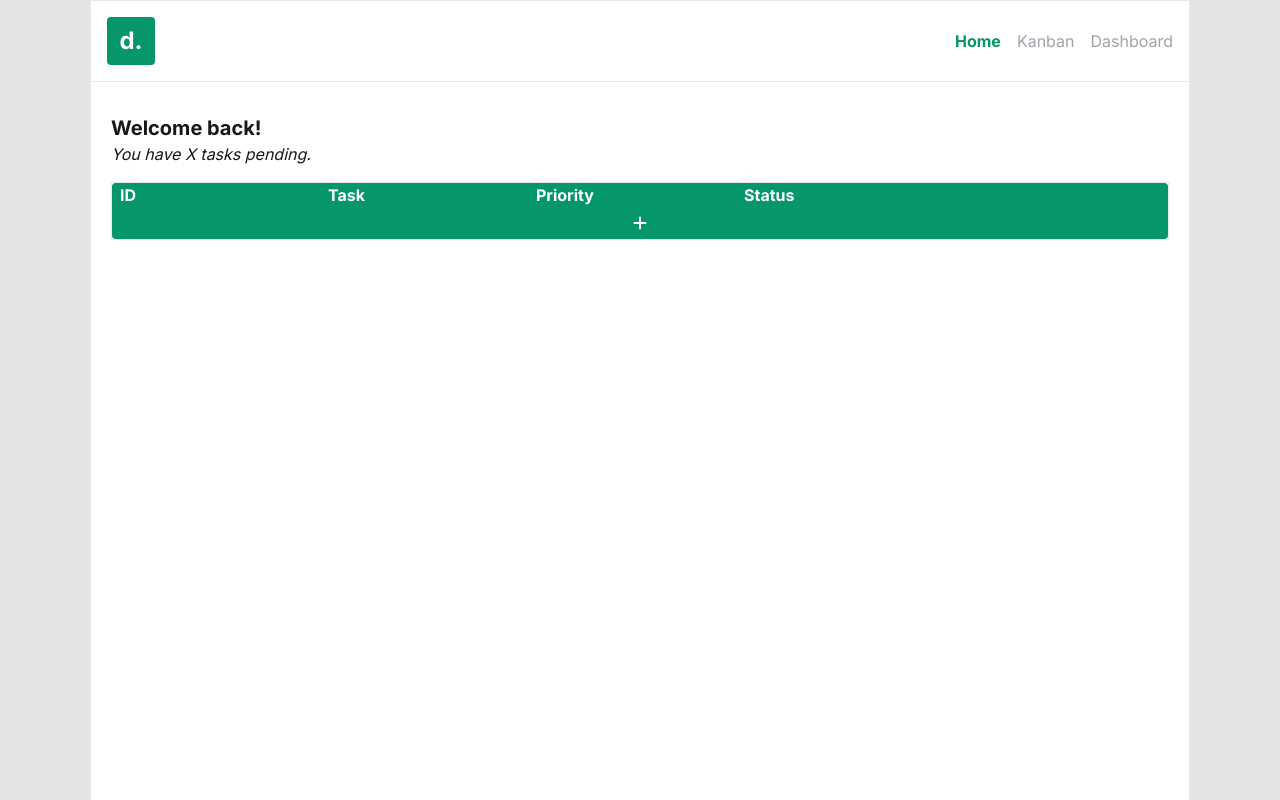
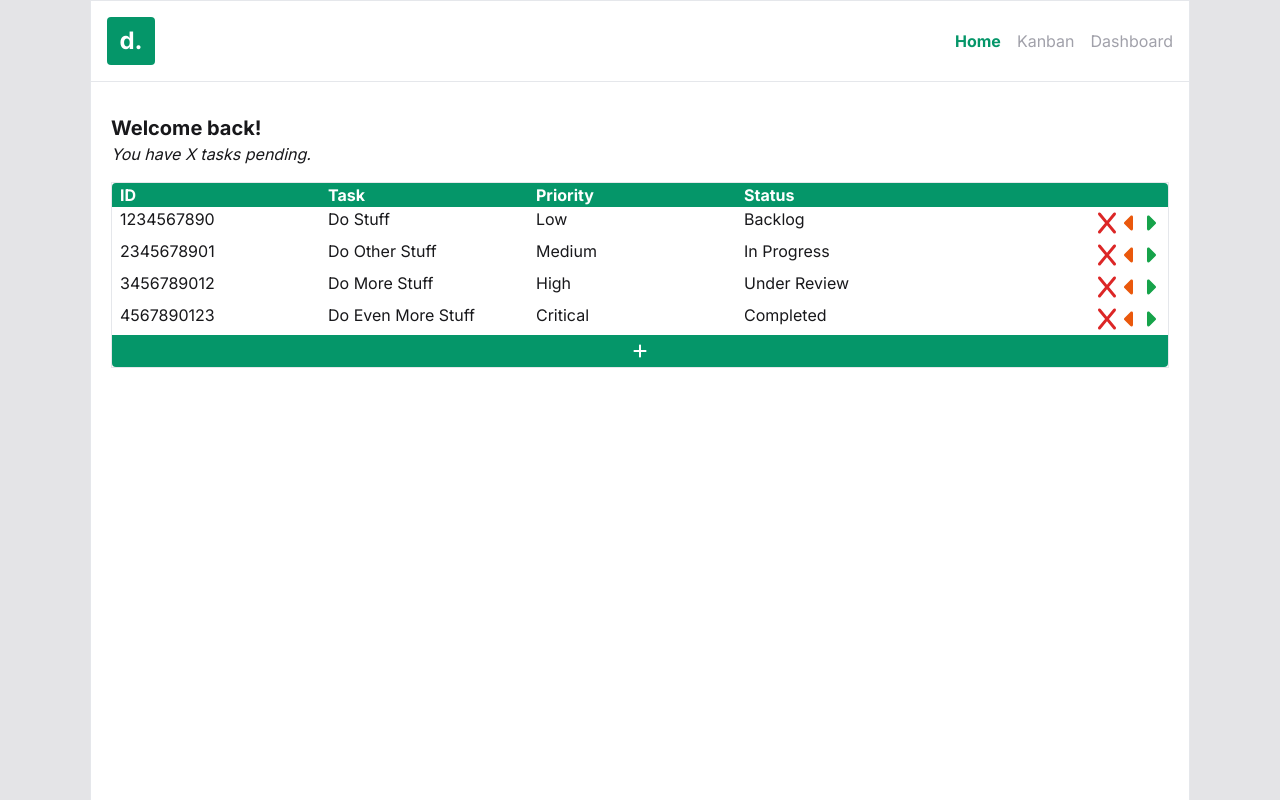
Before and after one commit to williamalowe/next-dockitt, a Next.js app: page / in a window 1280 px wide. Built offline with nearby package versions, Linux system fonts and the light colour scheme.

Commit message:
feat: add task-table-item-component

```diff
--- /dev/null
+++ b/src/components/task-table-item.tsx
@@ -0,0 +1,29 @@
+import { faCaretLeft, faCaretRight, faX } from "@fortawesome/free-solid-svg-icons";
+import { FontAwesomeIcon } from "@fortawesome/react-fontawesome";
+
+export default function TaskTableItem({ id, task, priority, status }: {
+  id: string,
+  task: string,
+  priority: string,
+  status: string
+}) {
+  return (
+    <div className="flex px-2">
+      <div className="flex-1">{id}</div>
+      <div className="flex-1">{task}</div>
+      <div className="flex-1">{priority}</div>
+      <div className="flex-1">{status}</div>
+      <div className="flex-1 flex justify-end">
+        <button className="p-1">
+          <FontAwesomeIcon icon={faX} className="w-auto h-full text-red-600"/>
+        </button>
+        <button className="p-1">
+          <FontAwesomeIcon icon={faCaretLeft} className="w-auto h-full text-orange-600"/>
+        </button>
+        <button className="p-1">
+          <FontAwesomeIcon icon={faCaretRight} className="w-auto h-full text-green-600"/>
+        </button>
+      </div>
+    </div>
+  )
+}
--- a/src/components/task-table.tsx
+++ b/src/components/task-table.tsx
@@ -1,6 +1,7 @@
 import { faPlus } from "@fortawesome/free-solid-svg-icons";
 import { FontAwesomeIcon } from "@fortawesome/react-fontawesome";
 import Link from "next/link";
+import TaskTableItem from "./task-table-item";
 
 export default function TaskTable() {
   const tableLabels = [
@@ -31,7 +32,33 @@ export default function TaskTable() {
           );
         })}
       </div>
-      <div></div>
+      <div>
+        {/* map task items */}
+        <TaskTableItem
+          id='1234567890'
+          task='Do Stuff'
+          priority='Low'
+          status='Backlog'
+        />
+        <TaskTableItem
+          id='2345678901'
+          task='Do Other Stuff'
+          priority='Medium'
+          status='In Progress'
+        />
+        <TaskTableItem
+          id='3456789012'
+          task='Do More Stuff'
+          priority='High'
+          status='Under Review'
+        />
+        <TaskTableItem
+          id='4567890123'
+          task='Do Even More Stuff'
+          priority='Critical'
+          status='Completed'
+        />
+      </div>
       <Link href="/new-task">
         <div className="flex p-2 bg-emerald-600 rounded-b justify-center">
           <FontAwesomeIcon icon={faPlus} className="w-auto h-4 text-white" />
```
Also changed, not shown: 1 other file (tests, documents, lock files or other folders).
